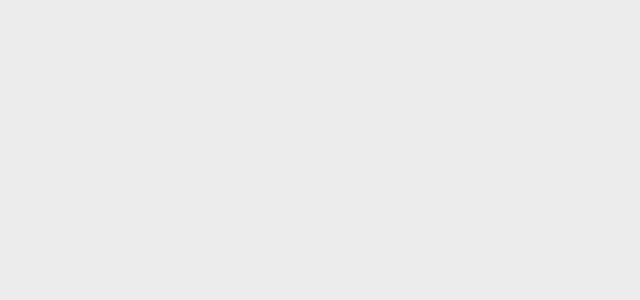
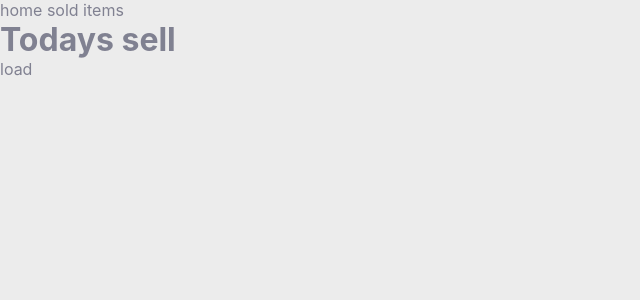
Before and after one commit to kiztopia1/The-system-backend, a React (Create React App) app: page /soldItems in a window 1280 px wide. Before the commit this address had no page. Shown: the top 300 px of the page, without its empty margins (0-640 px from the left). Built offline with nearby package versions, Linux system fonts and the light colour scheme.

Commit message:
list sold items view added

```diff
--- a/src/App.js
+++ b/src/App.js
@@ -1,15 +1,18 @@
 
 import {BrowserRouter as Router, Route, Routes} from 'react-router-dom';
+import Nav from './global/Nav';
 
 // components
 import Home from './home/home'
-
+import SoldItemsPage from './soldItemsPage/SoldItemsPage'
 
 function App() {
   return (
     <Router>
+      <Nav></Nav>
       <Routes >
-        <Route path='/' element={<Home/>}/>
+      <Route path='/home' element={<Home/>}/>
+      <Route path='/soldItems' element={<SoldItemsPage/>}/>
 
       </Routes >
     </Router>
--- /dev/null
+++ b/src/global/Nav.js
@@ -0,0 +1,13 @@
+import React from 'react'
+import { Link } from 'react-router-dom'
+
+function Nav() {
+    return (
+        <div>
+            <Link to={'home'}>home</Link>
+            <Link to={'soldItems'}>  sold items</Link>
+        </div>
+    )
+}
+
+export default Nav
--- a/src/home/component/posPage/Item.js
+++ b/src/home/component/posPage/Item.js
@@ -1,16 +1,7 @@
-import React, { useEffect, useState } from 'react'
+import React, {  useState } from 'react'
 
 function Item({item}) {
-    const [itemAmount, setItemAmount] = useState(1)
 
-    const handleAmount = () => {
-        setItemAmount(pre => {
-            const data = pre + 1
-            console.log(data, pre)
-            return data
-        })
-        item.amount = itemAmount
-    }
     return (
         <div className="" key={item.key}>
                     <br />
@@ -18,9 +9,7 @@ function Item({item}) {
                     key: {item.key } <br />
                     name: {item.name} <br />
                     price: {item.price} birr<br />
-                    amount: {itemAmount} x<br />
-                    <p onClick={handleAmount}>add</p>
-                    saseID: {item.saleId} <br />
+                    amount: {item.amount} x<br />
                  <br />
                 </div>
     )
--- a/src/home/component/posPage/PosPage.js
+++ b/src/home/component/posPage/PosPage.js
@@ -49,8 +49,11 @@ function PosPage() {
                 amount: item.amount +1,
                 date:  '2021-12-24'
             }
-            axios.post('http://127.0.0.1:8000/sold', data).then(res => {
+            axios.post('http://127.0.0.1:8000/sold/add', data).then(res => {
                 console.log(res)
+                if(res.status == 201){
+                    setItems([])
+                }
             })
         })
     }
@@ -72,7 +75,7 @@ function PosPage() {
                        <>
                        <Item key={item.key} item={item} ></Item>
                        <hr/>
-                       <p onClick={handleAmount}>add</p>
+                       <p >add</p>
                          <br />
                        <hr/>
                        </>
--- a/src/soldItemsPage/SoldItemsPage.js
+++ b/src/soldItemsPage/SoldItemsPage.js
@@ -1,9 +1,27 @@
-import React from 'react'
-import Nav from "../global/"
+import axios from 'axios'
+import React, { useState } from 'react'
+
 function SoldItemsPage() {
+
+    const handleTodaySell = () => {
+        axios.get('http://localhost:8000/sold?date=2021-12-24').then(res => {
+            if(res.status == 200){
+                setItems(res.data)
+            }
+        })
+        }
+    const [items, setItems] = useState([])
     return (
         <div>
-            'boom'
+            <h1>Todays sell</h1>
+            {items.map(item => {
+                return(
+                    <div>
+                        {item.item}
+                    </div>
+                )
+            })}
+            <span onClick={handleTodaySell}>load</span>
         </div>
     )
 }
```
